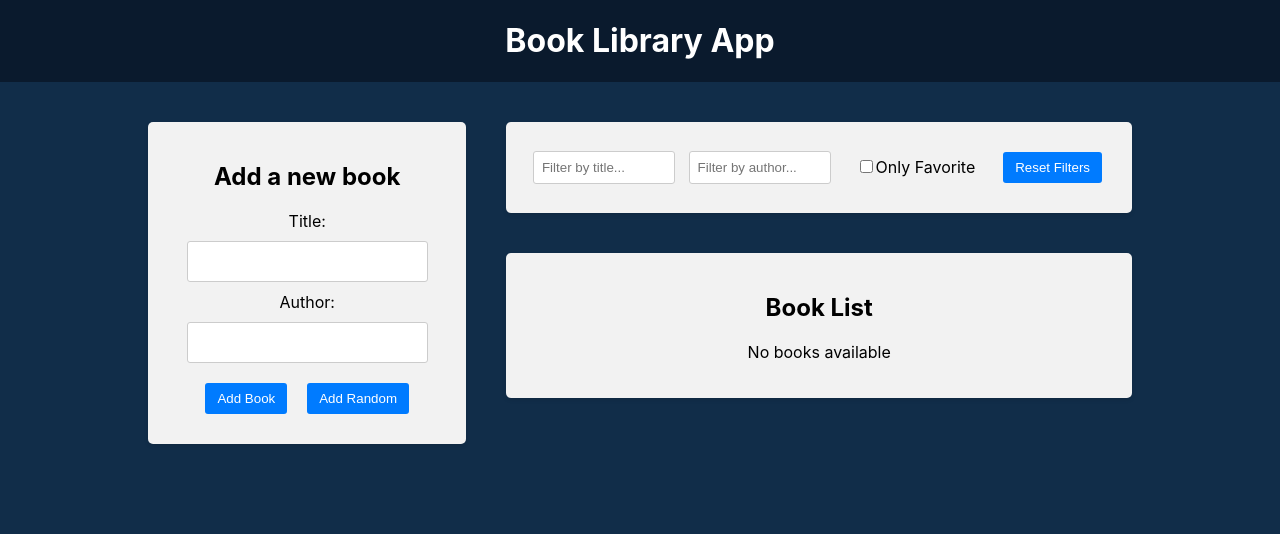
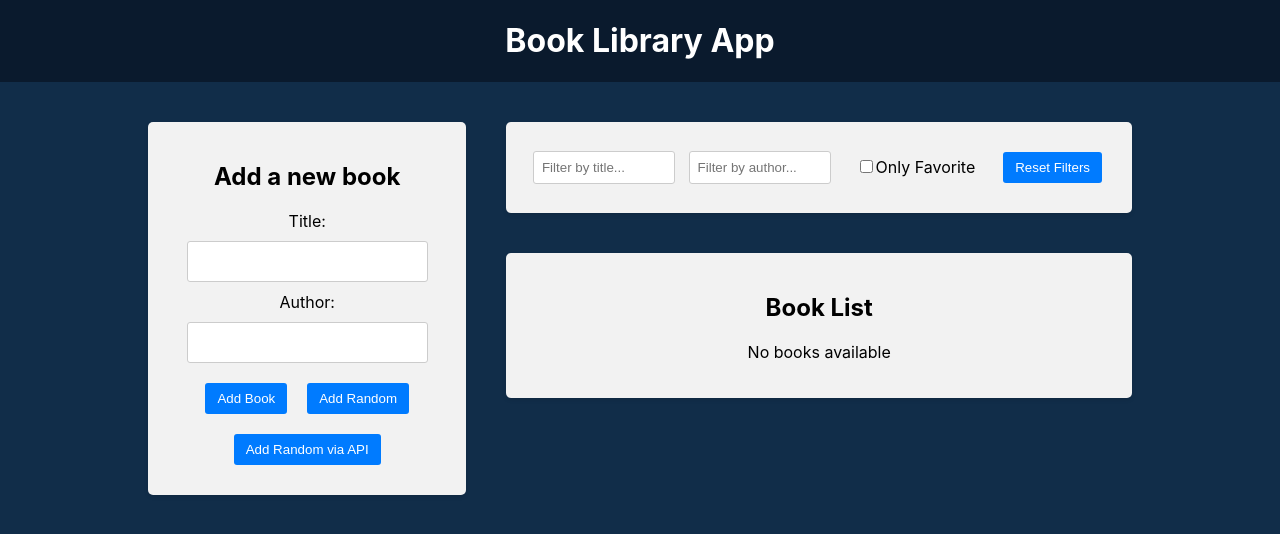
Before and after one commit to AleksY22/Book-Library-app, a React (Create React App) app in the folder frontend/: page / in a window 1280 px wide. Shown: the top 534 px of the page. Built offline with nearby package versions, Linux system fonts and the light colour scheme.

Commit message:
Add random book via API

```diff
--- a/frontend/package.json
+++ b/frontend/package.json
@@ -4,6 +4,7 @@
   "private": true,
   "dependencies": {
     "@reduxjs/toolkit": "^1.9.5",
+    "axios": "^1.7.9",
     "cra-template": "1.2.0",
     "react": "^19.0.0",
     "react-dom": "^19.0.0",
--- a/frontend/src/components/bookForm/BookForm.js
+++ b/frontend/src/components/bookForm/BookForm.js
@@ -1,5 +1,6 @@
 import { useState } from "react";
 import { useDispatch } from "react-redux";
+import axios from "axios";
 //import { addBook } from "../../redux/books/actionCreators";
 import { setAddBook } from "../../redux/slices/booksSlice";
 import createBook from "../../utils/createBook";
@@ -32,6 +33,17 @@
     dispatch(setAddBook(randomBookWithId));
   };
 
+  const handleAddRandomBookApi = async () => {
+    try {
+      const res = await axios.get("http://localhost:4000/random-book");
+      if (res?.data?.title && res?.data?.author) {
+        dispatch(setAddBook(createBook(res.data)));
+      }
+    } catch (error) {
+      console.log("Error fetching random book", error);
+    }
+  };
+
   return (
     <div className="app__block book__form">
       <h2>Add a new book</h2>
@@ -58,6 +70,9 @@
         <button type="button" onClick={handleAddRandomBook}>
           Add Random
         </button>
+        <button type="button" onClick={handleAddRandomBookApi}>
+          Add Random via API
+        </button>
       </form>
     </div>
   );
```
Also changed, not shown: 1 other file (tests, documents, lock files or other folders).
